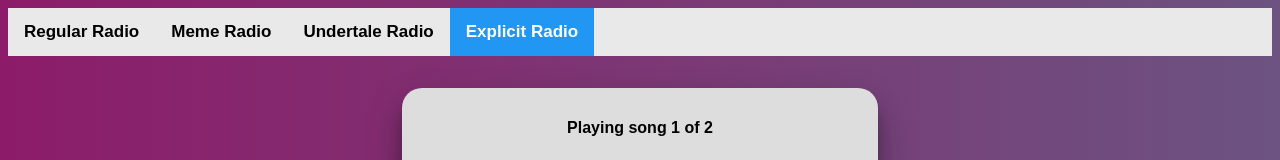
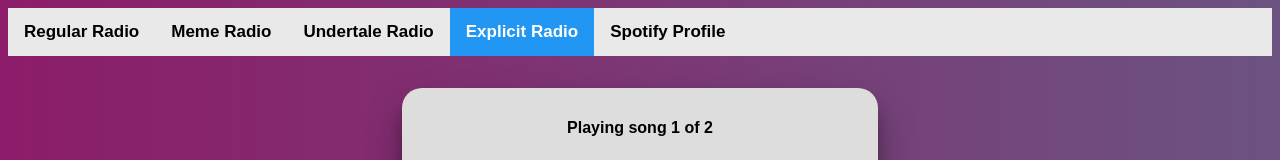
Before and after one commit to RainbowMusicSite/RainbowMusicSite.github.io, a website: page explicit-album.html in a window 1280 px wide. Shown: the top 160 px of the page. Drawn offline with Linux system fonts and the light colour scheme.

Commit message:
minor update

```diff
--- a/explicit-album.html
+++ b/explicit-album.html
@@ -17,6 +17,7 @@
         <a href="meme-album">Meme Radio</a>
         <a href="undertale-album">Undertale Radio</a>
         <a class="active" href="explicit-album">Explicit Radio</a>
+        <a href="https://open.spotify.com/user/31n7psredeo7z6arvbhvbqd3b6f4">Spotify Profile</a>
       </div>
    <div class="player">
        <div class="wrapper">
```
Also changed, not shown: meme-album.html (+1 -0 lines), undertale-album.html (+1 -0 lines).
